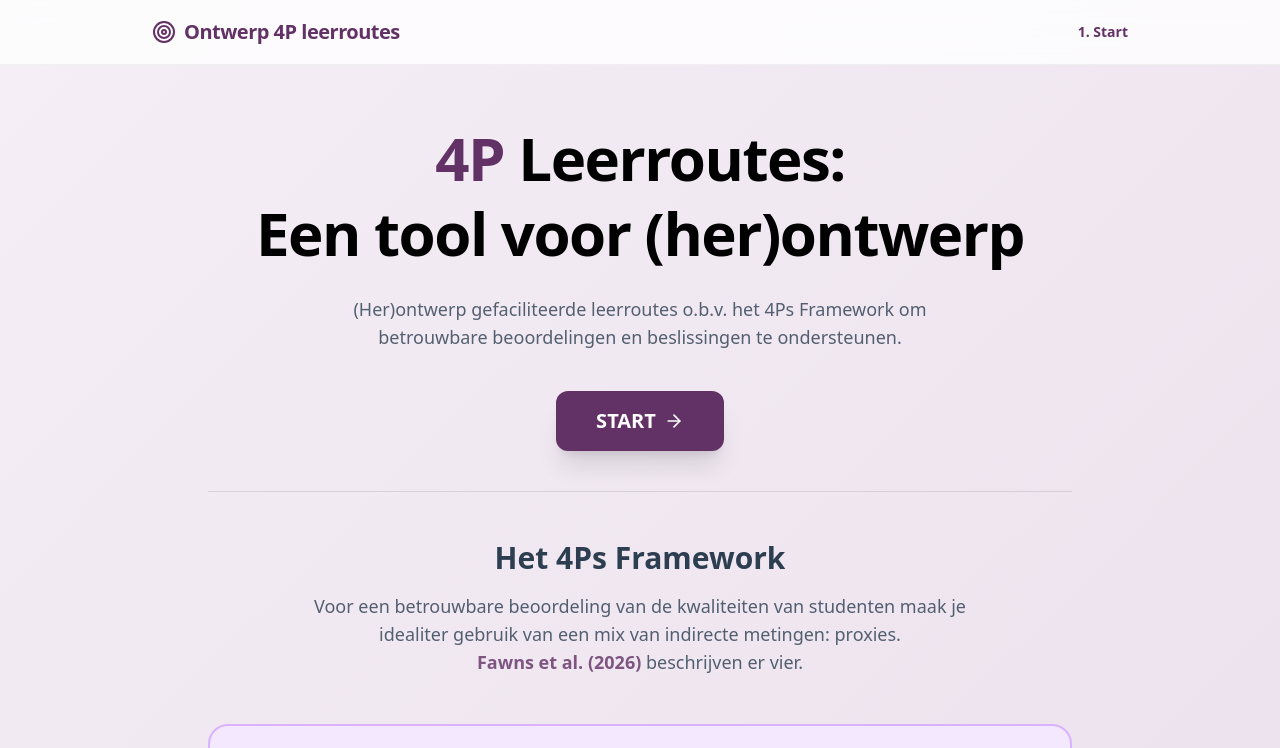
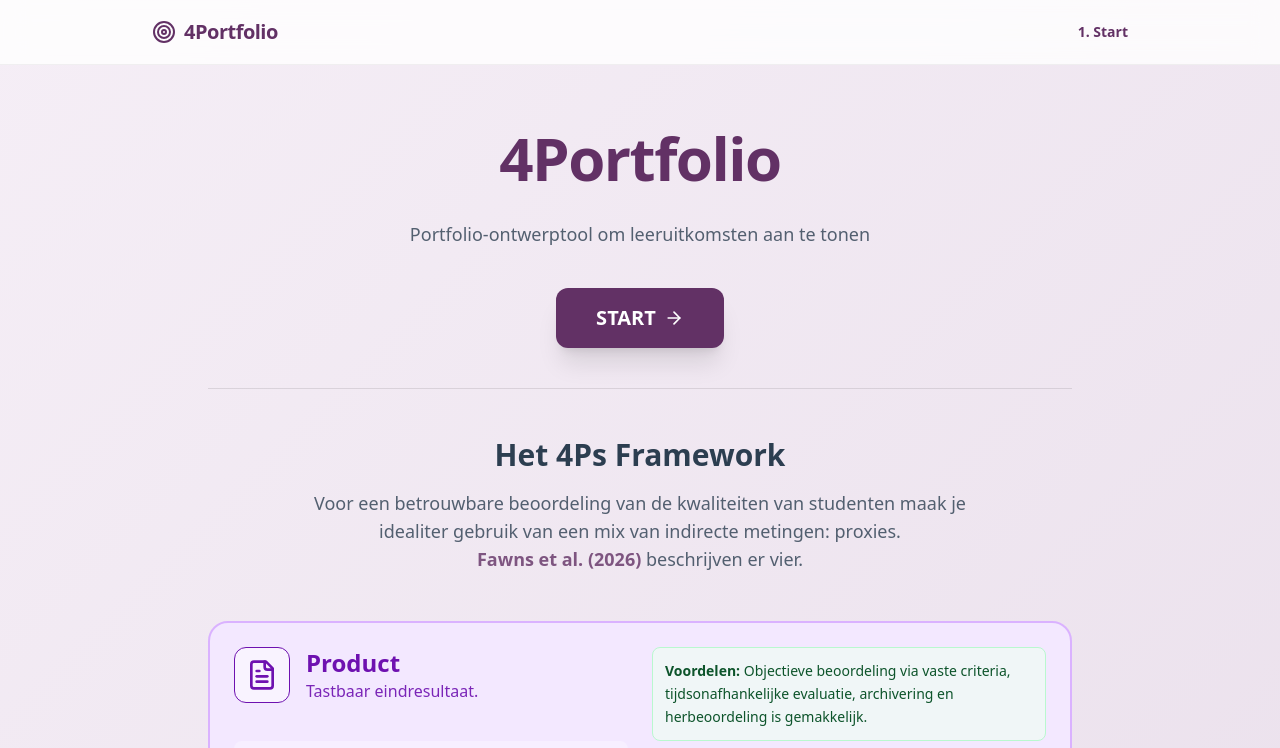
Before and after one commit to tagerbrands/4Portfolio, a React (Vite) app: page / in a window 1280 px wide. Shown: the top 748 px of the page. Built offline with nearby package versions, Linux system fonts and the light colour scheme.

Commit message:
Fix witte pagina

```diff
--- a/package.json
+++ b/package.json
@@ -1,6 +1,7 @@
 {
   "name": "react-example",
   "private": true,
+  "homepage": "./",
   "version": "0.0.0",
   "type": "module",
   "scripts": {
--- a/src/App.tsx
+++ b/src/App.tsx
@@ -94,7 +94,7 @@ export default function App() {
         <div className="max-w-5xl mx-auto px-6 h-16 flex items-center justify-between">
           <div className="flex items-center gap-2 text-[var(--color-accent)] font-extrabold text-xl tracking-tight cursor-pointer" onClick={() => setStep(0)}>
             <Target className="w-6 h-6" />
-            <span>Ontwerp 4P leerroutes</span>
+            <span>4Portfolio</span>
           </div>
 
           <nav className="hidden md:flex items-center gap-3 text-sm font-medium">
@@ -256,11 +256,10 @@ function Theory({ onNext }: { key?: string, onNext: () => void }) {
     >
       <div className="text-center pt-2 pb-10 border-b border-black/10">
         <h1 className="text-5xl md:text-6xl font-extrabold tracking-tight mb-6 text-center leading-tight">
-          <span className="text-[var(--color-accent)]">4P</span><span className="text-black"> Leerroutes:</span><br/>
-          <span className="text-black">Een tool voor (her)ontwerp</span>
+          <span className="text-[var(--color-accent)]">4Portfolio</span>
         </h1>
         <p className="opacity-80 max-w-2xl mx-auto mb-10 text-lg">
-          (Her)ontwerp gefaciliteerde leerroutes o.b.v. het 4Ps Framework om betrouwbare beoordelingen en beslissingen te ondersteunen.
+          Portfolio-ontwerptool om leeruitkomsten aan te tonen
         </p>
 
         <button onClick={onNext} className="btn-primary text-xl px-10 py-4 shadow-xl">
@@ -689,7 +688,7 @@ function Step1Split({ loId, parts, setParts, onNext, onBack, learningOutcomes, o
       <div className="flex flex-col md:flex-row md:items-center justify-between mb-8 pb-4 border-b border-black/10 gap-4">
         <div className="text-left">
           <h2 className="text-sm font-bold text-[var(--color-accent)] uppercase tracking-wider mb-1">Leeruitkomst {loId}</h2>
-          <h3 className="text-2xl font-bold">Splits de LUK op in delen</h3>
+          <h3 className="text-2xl font-bold">Splits de LUK evt. op in delen</h3>
         </div>
         <div className="flex gap-4">
           <button
@@ -1550,6 +1549,7 @@ function TotalPortfolio({ portfolio, learningOutcomes, evlName, onBack, onEditLO
 
       <div className="text-center mb-10">
         <h2 className="text-3xl font-bold mb-2"><span className="text-[var(--color-accent)]">4P</span> Analyse</h2>
+        <p className="opacity-80 max-w-2xl mx-auto text-lg">Toont het portfolio de LUKs (in samenhang) overtuigend aan?</p>
       </div>
 
       <div className="glass-panel p-6 mb-12">
--- a/vite.config.ts
+++ b/vite.config.ts
@@ -6,6 +6,7 @@ import {defineConfig, loadEnv} from 'vite';
 export default defineConfig(({mode}) => {
   const env = loadEnv(mode, '.', '');
   return {
+    // Gebruik relatieve paden voor GitHub Pages (submap ondersteuning)
     base: './',
     plugins: [react(), tailwindcss()],
     define: {
```
